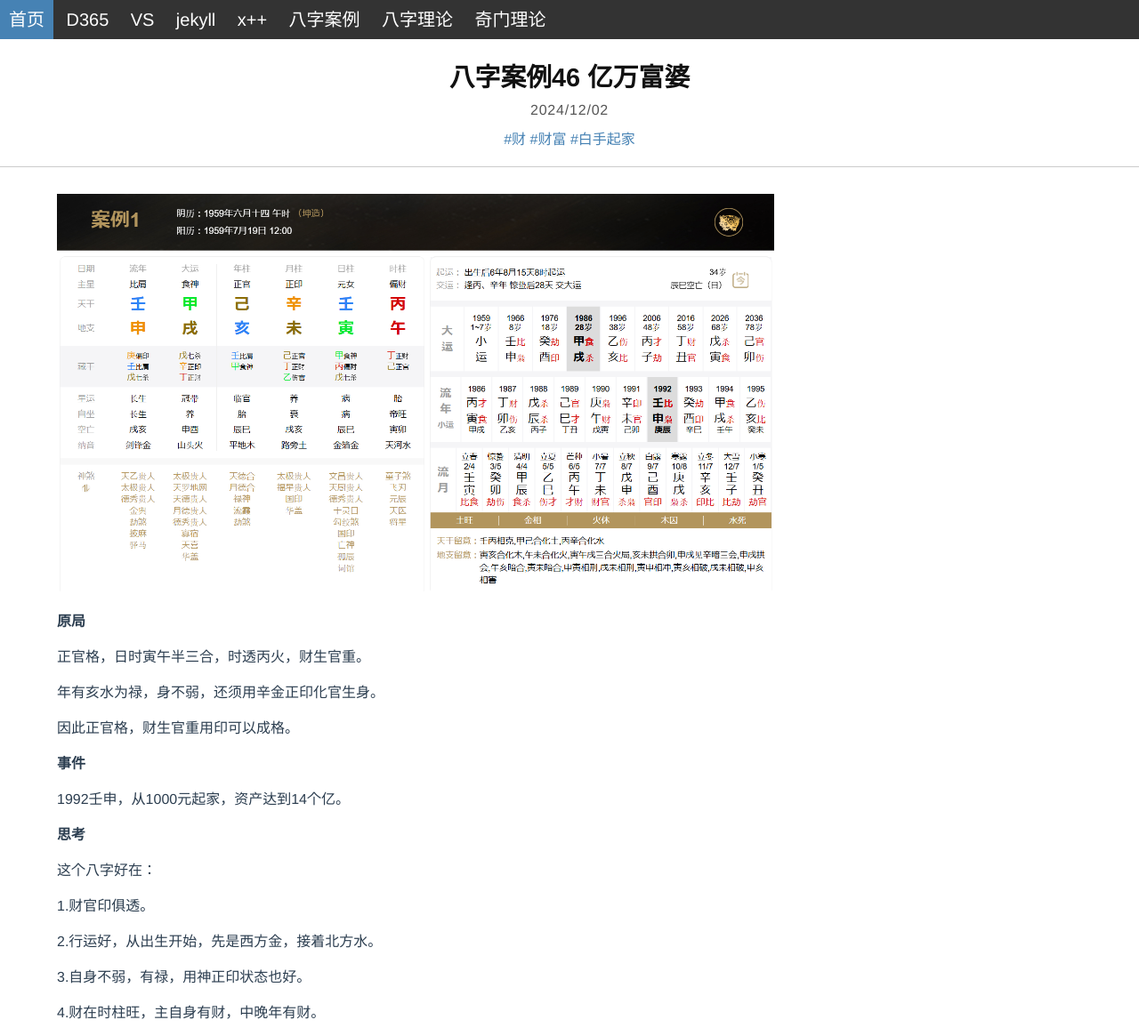
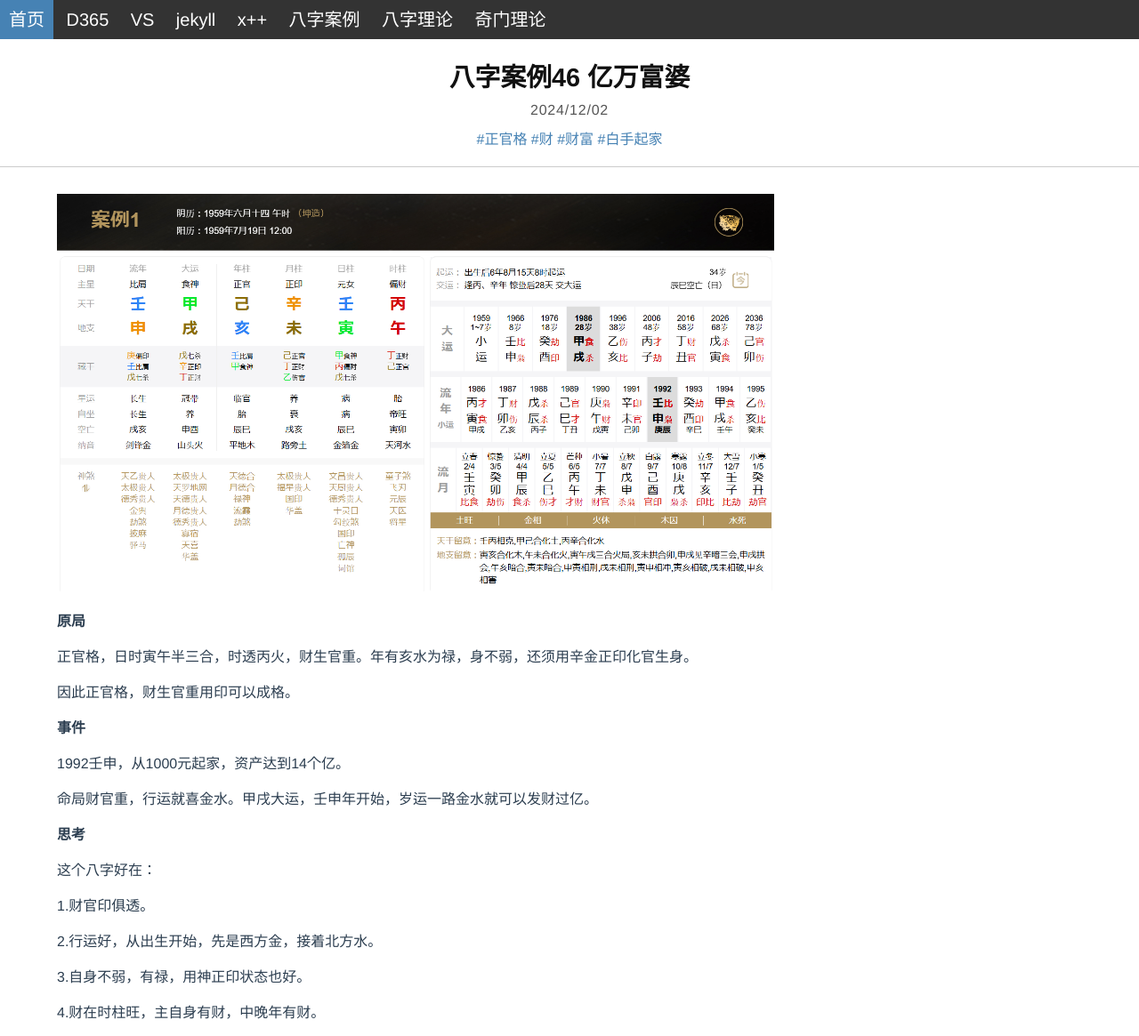
Before and after one commit to sxbjxjy/blog, a Jekyll site: the page built from _posts/2024-12-02-bazi-example-46.md, in a window 1280 px wide. Shown: the whole page at 89% size. Built offline with Jekyll 4.4.1, drawn with Linux system fonts in a browser that asks for light colours.

Commit message:
Update 2024-12-02-bazi-example-46.md

```diff
--- a/_posts/2024-12-02-bazi-example-46.md
+++ b/_posts/2024-12-02-bazi-example-46.md
@@ -4,6 +4,7 @@ title: 八字案例46 亿万富婆
 date: 2024-12-02
 categories: 八字案例
 tags:
+ - 正官格
  - 财
  - 财富
  - 白手起家
@@ -13,15 +14,15 @@ tags:
 
 **原局**
 
-正官格，日时寅午半三合，时透丙火，财生官重。
-
-年有亥水为禄，身不弱，还须用辛金正印化官生身。
+正官格，日时寅午半三合，时透丙火，财生官重。年有亥水为禄，身不弱，还须用辛金正印化官生身。
 
 因此正官格，财生官重用印可以成格。
 
 **事件**
 
 1992壬申，从1000元起家，资产达到14个亿。
+
+命局财官重，行运就喜金水。甲戌大运，壬申年开始，岁运一路金水就可以发财过亿。
 
 **思考**
 
```
